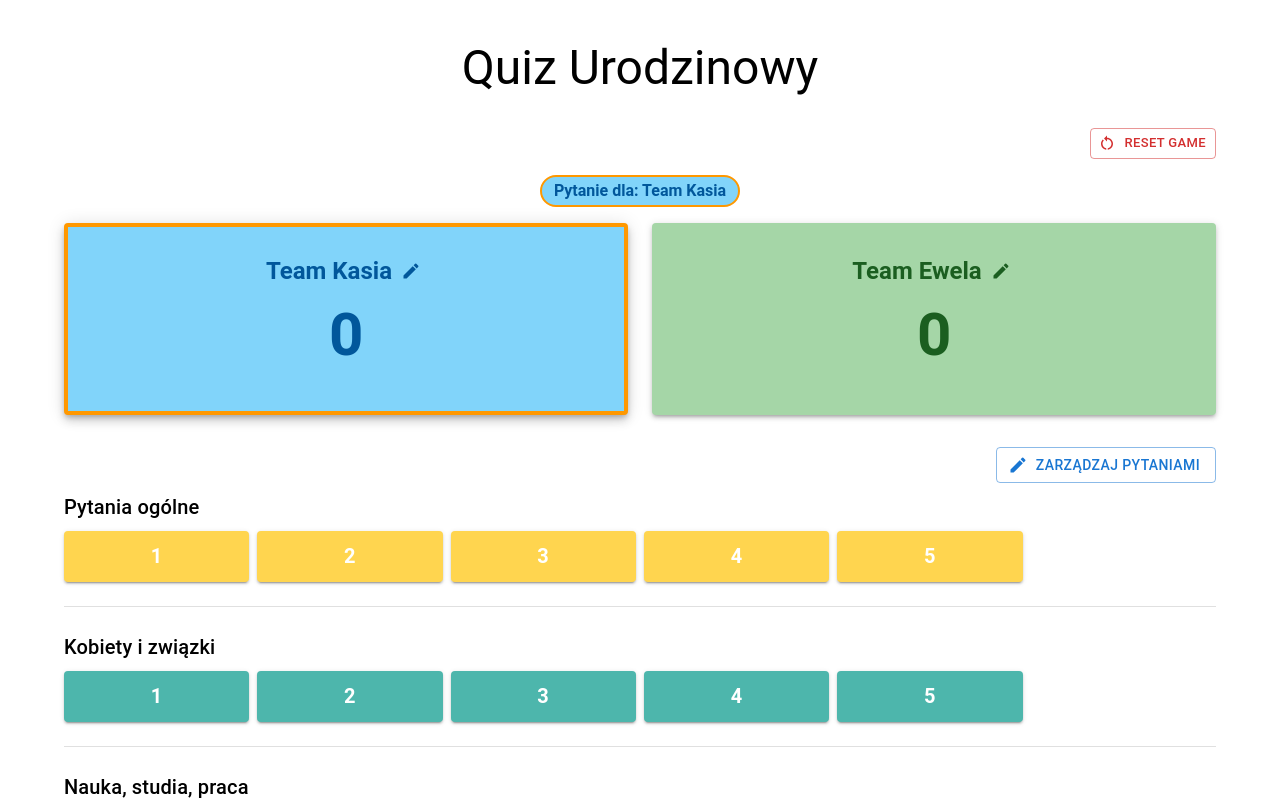
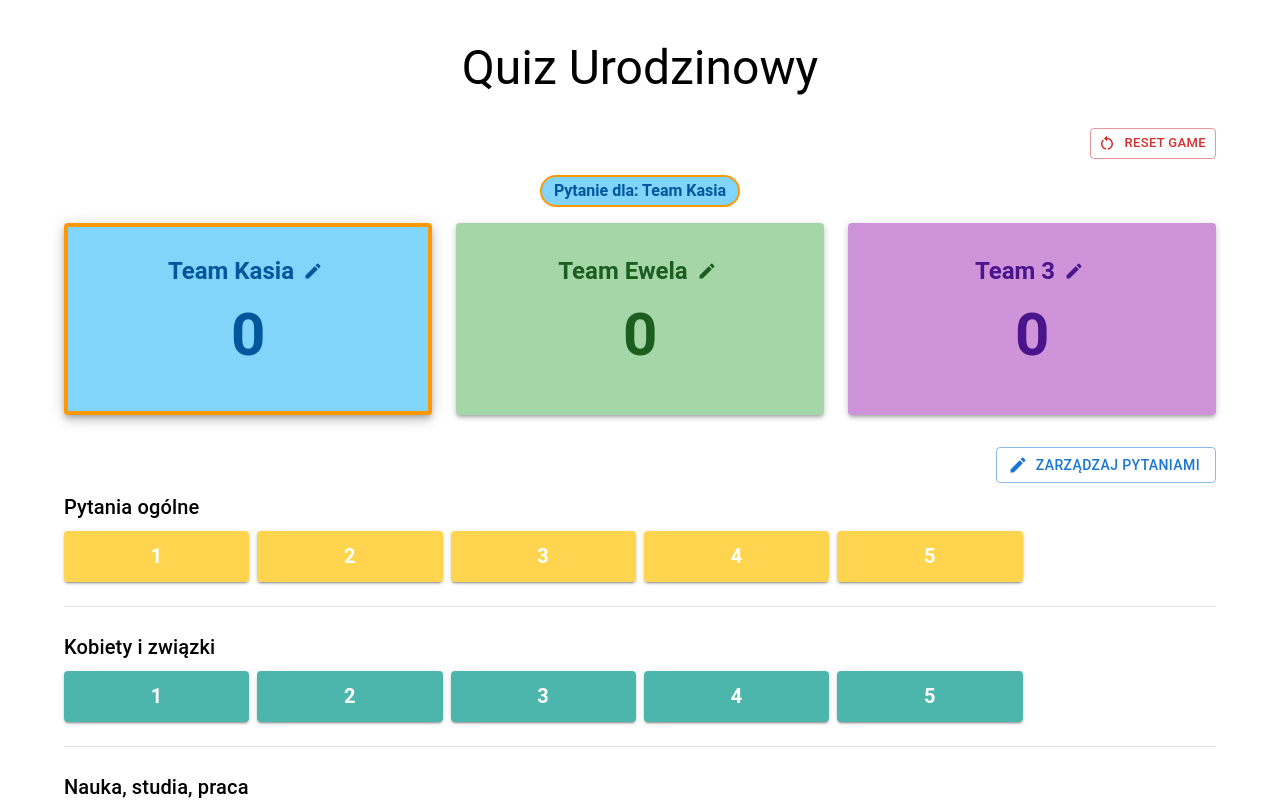
Before and after one commit to WojciechMoczydlowski/birthday-quiz-app, a React app: page / in a window 1280 px wide. Shown: the top 800 px of the page. Built offline with nearby package versions, Linux system fonts and the light colour scheme.

Commit message:
Change to 3 player game

```diff
--- a/src/App.tsx
+++ b/src/App.tsx
@@ -9,23 +9,34 @@ import { Question } from './types';
 
 const STORAGE_KEY = 'quiz-manager-state';
 const CONTENT_KEY = 'quiz-manager-content';
-const SET_LENGTH = 3;
+
+// Number of competing teams. Change this to add/remove teams; the dashboard and
+// all game logic adapt automatically.
+const NUM_TEAMS = 3;
+
+// Default team names, used the first time the app runs (each is editable in UI).
+const DEFAULT_TEAM_NAMES = ['Team Kasia', 'Team Ewela', 'Team 3'];
+
+export interface TeamState {
+  name: string;
+  score: number;
+  series: boolean[];
+}
 
 interface SavedState {
-  team1Score: number;
-  team2Score: number;
-  team1Series: boolean[];
-  team2Series: boolean[];
+  teams: TeamState[];
   answeredQuestions: number[];
-  currentTeam: 'team1' | 'team2';
-  team1Name?: string;
-  team2Name?: string;
+  currentTeamIndex: number;
 }
 
-const DEFAULT_TEAM1_NAME = 'Team Kasia';
-const DEFAULT_TEAM2_NAME = 'Team Ewela';
+const makeDefaultTeams = (): TeamState[] =>
+  Array.from({ length: NUM_TEAMS }, (_, i) => ({
+    name: DEFAULT_TEAM_NAMES[i] ?? `Team ${i + 1}`,
+    score: 0,
+    series: [],
+  }));
 
-const loadState = (): SavedState | null => {
+const loadState = (): any => {
   try {
     const saved = localStorage.getItem(STORAGE_KEY);
     if (saved) {
@@ -35,6 +46,41 @@ const loadState = (): SavedState | null => {
     console.error('Failed to load state from localStorage:', error);
   }
   return null;
+};
+
+// Builds the initial teams array, seeding from saved state when present. Handles
+// both the current array format and the older team1*/team2* format so existing
+// saves aren't lost, and gracefully grows/shrinks to NUM_TEAMS.
+const initTeams = (saved: any): TeamState[] => {
+  const teams = makeDefaultTeams();
+  if (!saved) return teams;
+
+  if (Array.isArray(saved.teams)) {
+    saved.teams.slice(0, NUM_TEAMS).forEach((t: Partial<TeamState>, i: number) => {
+      teams[i] = {
+        name: t?.name ?? teams[i].name,
+        score: typeof t?.score === 'number' ? t.score : 0,
+        series: Array.isArray(t?.series) ? t!.series! : [],
+      };
+    });
+  } else {
+    // Legacy two-team format.
+    if (typeof saved.team1Name === 'string') teams[0].name = saved.team1Name;
+    if (typeof saved.team1Score === 'number') teams[0].score = saved.team1Score;
+    if (teams[1] && typeof saved.team2Name === 'string') teams[1].name = saved.team2Name;
+    if (teams[1] && typeof saved.team2Score === 'number') teams[1].score = saved.team2Score;
+  }
+  return teams;
+};
+
+const initCurrentTeamIndex = (saved: any): number => {
+  if (saved) {
+    if (typeof saved.currentTeamIndex === 'number') {
+      return Math.min(Math.max(0, saved.currentTeamIndex), NUM_TEAMS - 1);
+    }
+    if (saved.currentTeam === 'team2') return Math.min(1, NUM_TEAMS - 1); // legacy
+  }
+  return 0;
 };
 
 const saveState = (state: SavedState) => {
@@ -377,26 +423,13 @@ const saveContent = (content: SavedContent) => {
 function App() {
   // Load initial state from localStorage
   const savedState = loadState();
-  const [team1Score, setTeam1Score] = useState(savedState?.team1Score ?? 0);
-  const [team2Score, setTeam2Score] = useState(savedState?.team2Score ?? 0);
-  const [team1Series, setTeam1Series] = useState<Array<boolean>>(
-    savedState?.team1Series ?? []
-  );
-  const [team2Series, setTeam2Series] = useState<Array<boolean>>(
-    savedState?.team1Series ?? []
-  );
+  const [teams, setTeams] = useState<TeamState[]>(() => initTeams(savedState));
   const [selectedQuestion, setSelectedQuestion] = useState<Question | null>(null);
   const [answeredQuestions, setAnsweredQuestions] = useState<Set<number>>(
     new Set(savedState?.answeredQuestions ?? [])
   );
-  const [currentTeam, setCurrentTeam] = useState<'team1' | 'team2'>(
-    savedState?.currentTeam ?? 'team1'
-  );
-  const [team1Name, setTeam1Name] = useState<string>(
-    savedState?.team1Name ?? DEFAULT_TEAM1_NAME
-  );
-  const [team2Name, setTeam2Name] = useState<string>(
-    savedState?.team2Name ?? DEFAULT_TEAM2_NAME
+  const [currentTeamIndex, setCurrentTeamIndex] = useState<number>(() =>
+    initCurrentTeamIndex(savedState)
   );
 
   // Quiz content (categories + questions) is now editable from the UI and
@@ -409,16 +442,11 @@ function App() {
   // Save state to localStorage whenever it changes
   useEffect(() => {
     saveState({
-      team1Score,
-      team2Score,
-      team1Series: Array.from(team1Series),
-      team2Series: Array.from(team2Series),
+      teams,
       answeredQuestions: Array.from(answeredQuestions),
-      currentTeam,
-      team1Name,
-      team2Name,
+      currentTeamIndex,
     });
-  }, [team1Score, team2Score, answeredQuestions, currentTeam, team1Name, team2Name]);
+  }, [teams, answeredQuestions, currentTeamIndex]);
 
   // Persist quiz content whenever categories or questions change.
   useEffect(() => {
@@ -475,18 +503,18 @@ function App() {
   };
 
   const switchTeam = () => {
-    setCurrentTeam((prev) => (prev === 'team1' ? 'team2' : 'team1'));
+    setCurrentTeamIndex((prev) => (prev + 1) % teams.length);
   };
 
   const handleQuestionClick = (question: Question) => {
     setSelectedQuestion(question);
   };
 
-  const countTrue = (arr: boolean[]) : number => {
-    let res = 0;
-    arr.forEach((val, _) => {if (val) { res += 1; }});
-    return res;
-  }
+  const handleTeamNameChange = (index: number, name: string) => {
+    setTeams((prev) =>
+      prev.map((t, i) => (i === index ? { ...t, name } : t))
+    );
+  };
 
   const handleAnswerClick = (questionId: number, answerIndex: number, isCorrect: boolean) => {
     if (answeredQuestions.has(questionId)) {
@@ -494,56 +522,14 @@ function App() {
     }
     setAnsweredQuestions(new Set([...answeredQuestions, questionId]));
 
-
-    // More complex scoring system based on sets and "penalty-like best of N rounds"
-    // The goal was to make game more balanced but it's not needed free play
-
-    // let nextTeam1Series = [...team1Series];
-    // let nextTeam2Series = [...team2Series];
-    // if (currentTeam === 'team1') {
-    //   nextTeam1Series.push(isCorrect);
-    // } else {
-    //   nextTeam2Series.push(isCorrect);
-    // }
-
-    // const answeredTotal = nextTeam1Series.length + nextTeam2Series.length;
-    // let nextBreak = 2 * SET_LENGTH;
-    // if (answeredTotal > 2 * SET_LENGTH) {
-    //   nextBreak = answeredTotal % 2 === 1 ? answeredTotal + 1 : answeredTotal;
-    // }
-    // nextBreak /= 2;
-    // const team1Left = nextBreak - nextTeam1Series.length;
-    // const team2Left = nextBreak - nextTeam2Series.length;
-
-
-    // if (countTrue(nextTeam1Series) > countTrue(nextTeam2Series) + team2Left) {
-    //   setTeam1Score((prev) => prev + 1);
-    //   setTeam1Series([])
-    //   setTeam2Series([])
-    //   setCurrentTeam((prev) => ((team1Score + team2Score + 1) % 2 === 0 ? 'team1' : 'team2'));
-    //   return;
-    // }
-
-    // if (countTrue(nextTeam2Series) > countTrue(nextTeam1Series) + team1Left) {
-    //   setTeam2Score((prev) => prev + 1);
-    //   setTeam2Series([])
-    //   setTeam1Series([])
-    //   setCurrentTeam((prev) => ((team1Score + team2Score + 1) % 2 === 0 ? 'team1' : 'team2'));
-    //   return;
-    // }
-    // setTeam1Series(nextTeam1Series);
-    // setTeam2Series(nextTeam2Series);
-
-
-    // If you want to use a complex scoring system you need to comment this scoring part (without switching teams)
-    if (currentTeam === 'team1') {
-      if (isCorrect) {
-        setTeam1Score((prev) => prev + 1);
-      }
-    } else {
-      if (isCorrect) {
-        setTeam2Score((prev) => prev + 1);
-      }
+    // Award a point to the current team when the answer is correct, then pass
+    // the turn to the next team (cycles through all teams).
+    if (isCorrect) {
+      setTeams((prev) =>
+        prev.map((t, i) =>
+          i === currentTeamIndex ? { ...t, score: t.score + 1 } : t
+        )
+      );
     }
 
     switchTeam();
@@ -556,13 +542,11 @@ function App() {
   const handleResetGame = () => {
     if (window.confirm('Are you sure you want to reset the game? This will clear all scores and answered questions.')) {
       localStorage.removeItem(STORAGE_KEY);
-      setTeam1Score(0);
-      setTeam2Score(0);
+      // Keep team names, reset scores and series.
+      setTeams((prev) => prev.map((t) => ({ ...t, score: 0, series: [] })));
       setAnsweredQuestions(new Set());
-      setCurrentTeam('team1');
+      setCurrentTeamIndex(0);
       setSelectedQuestion(null);
-      setTeam1Series([]);
-      setTeam2Series([]);
     }
   };
 
@@ -573,18 +557,10 @@ function App() {
       </Typography>
 
       <Dashboard
-        team1Score={team1Score}
-        team2Score={team2Score}
-        onTeam1ScoreChange={(delta) => setTeam1Score(prev => Math.max(0, prev + delta))}
-        onTeam2ScoreChange={(delta) => setTeam2Score(prev => Math.max(0, prev + delta))}
-        team1Series={team1Series}
-        team2Series={team2Series}
-        currentTeam={currentTeam}
+        teams={teams}
+        currentTeamIndex={currentTeamIndex}
         onResetGame={handleResetGame}
-        team1Name={team1Name}
-        team2Name={team2Name}
-        onTeam1NameChange={setTeam1Name}
-        onTeam2NameChange={setTeam2Name}
+        onTeamNameChange={handleTeamNameChange}
       />
 
       <Box sx={{ display: 'flex', justifyContent: 'flex-end', mt: 4, mb: 1 }}>
@@ -612,7 +588,6 @@ function App() {
           onAnswerClick={handleAnswerClick}
           onClose={handleCloseQuestion}
           isAnswered={answeredQuestions.has(selectedQuestion.id)}
-          currentTeam={currentTeam}
         />
       )}
 
--- a/src/categoryColors.ts
+++ b/src/categoryColors.ts
@@ -36,6 +36,9 @@ export const getCategoryColor = (
   category: string,
   categories: string[]
 ): CategoryColor => {
+  if (namedColors[category]) {
+    return namedColors[category];
+  }
   const idx = categories.indexOf(category);
   if (idx >= 0) {
     return palette[idx % palette.length];
--- a/src/components/Dashboard.tsx
+++ b/src/components/Dashboard.tsx
@@ -1,28 +1,38 @@
 import React, { useState } from 'react';
-import { Box, Paper, Typography, Grid, IconButton, ButtonGroup, Chip, Button, Stack, Avatar, TextField } from '@mui/material';
-import AddIcon from '@mui/icons-material/Add';
-import RemoveIcon from '@mui/icons-material/Remove';
+import { Box, Paper, Typography, Grid, IconButton, Chip, Button, Stack, Avatar, TextField } from '@mui/material';
 import RestartAltIcon from '@mui/icons-material/RestartAlt';
-import PenaltyShootout from './PenaltyTracker';
 import { green, red, grey } from '@mui/material/colors';
 import CheckIcon from '@mui/icons-material/Check';
 import CloseIcon from '@mui/icons-material/Close';
 import EditIcon from '@mui/icons-material/Edit';
 
+interface TeamView {
+  name: string;
+  score: number;
+  series: boolean[];
+}
+
 interface DashboardProps {
-  team1Score: number;
-  team2Score: number;
-  onTeam1ScoreChange: (delta: number) => void;
-  onTeam2ScoreChange: (delta: number) => void;
-  team1Series: boolean[];
-  team2Series: boolean[];
-  currentTeam: 'team1' | 'team2';
+  teams: TeamView[];
+  currentTeamIndex: number;
   onResetGame: () => void;
-  team1Name: string;
-  team2Name: string;
-  onTeam1NameChange: (name: string) => void;
-  onTeam2NameChange: (name: string) => void;
+  onTeamNameChange: (index: number, name: string) => void;
 }
+
+// Light card colors (with a matching dark text color) per team. Cycles if there
+// are more teams than palette entries. The active team is marked with an orange
+// border, so orange is intentionally avoided here.
+const teamColors = [
+  { bg: '#81d4fa', text: '#01579b' }, // light blue
+  { bg: '#a5d6a7', text: '#1b5e20' }, // light green
+  { bg: '#ce93d8', text: '#4a148c' }, // light purple
+  { bg: '#fff59d', text: '#f57f17' }, // light yellow
+  { bg: '#ef9a9a', text: '#b71c1c' }, // light red
+];
+
+const ACTIVE_BORDER = '#ff9800';
+
+const colorFor = (index: number) => teamColors[index % teamColors.length];
 
 type ShotStatus = 'goal' | 'miss' | null;
 
@@ -56,46 +66,30 @@ const renderShotIcon = (status: ShotStatus, index: number) => {
 };
 
 const Dashboard: React.FC<DashboardProps> = ({
-  team1Score,
-  team2Score,
-  onTeam1ScoreChange,
-  onTeam2ScoreChange,
-  team1Series,
-  team2Series,
-  currentTeam,
+  teams,
+  currentTeamIndex,
   onResetGame,
-  team1Name,
-  team2Name,
-  onTeam1NameChange,
-  onTeam2NameChange,
+  onTeamNameChange,
 }) => {
-  const team1ShotStatuses = team1Series.map((value, _) => value === true ? 'goal' : 'miss');
-  const team2ShotStatuses = team2Series.map((value, _) => value === true ? 'goal' : 'miss');
-
-  const [editingTeam, setEditingTeam] = useState<'team1' | 'team2' | null>(null);
+  const [editingIndex, setEditingIndex] = useState<number | null>(null);
   const [draftName, setDraftName] = useState('');
 
-  const startEdit = (team: 'team1' | 'team2', currentName: string) => {
-    setEditingTeam(team);
+  const startEdit = (index: number, currentName: string) => {
+    setEditingIndex(index);
     setDraftName(currentName);
   };
 
-  const cancelEdit = () => setEditingTeam(null);
+  const cancelEdit = () => setEditingIndex(null);
 
-  const commitEdit = (onChange: (name: string) => void) => {
+  const commitEdit = (index: number) => {
     const trimmed = draftName.trim();
     if (trimmed) {
-      onChange(trimmed);
+      onTeamNameChange(index, trimmed);
     }
-    setEditingTeam(null);
+    setEditingIndex(null);
   };
 
-  const renderTeamName = (
-    team: 'team1' | 'team2',
-    name: string,
-    color: string,
-    onChange: (name: string) => void
-  ) => (
+  const renderTeamName = (index: number, name: string, color: string) => (
     <Box
       sx={{
         display: 'flex',
@@ -106,13 +100,13 @@ const Dashboard: React.FC<DashboardProps> = ({
         minHeight: 40,
       }}
     >
-      {editingTeam === team ? (
+      {editingIndex === index ? (
         <>
           <TextField
             value={draftName}
             onChange={(e) => setDraftName(e.target.value)}
             onKeyDown={(e) => {
-              if (e.key === 'Enter') commitEdit(onChange);
+              if (e.key === 'Enter') commitEdit(index);
               if (e.key === 'Escape') cancelEdit();
             }}
             autoFocus
@@ -131,7 +125,7 @@ const Dashboard: React.FC<DashboardProps> = ({
           />
           <IconButton
             size="small"
-            onClick={() => commitEdit(onChange)}
+            onClick={() => commitEdit(index)}
             sx={{ color }}
             aria-label="Zapisz nazwę drużyny"
           >
@@ -153,7 +147,7 @@ const Dashboard: React.FC<DashboardProps> = ({
           </Typography>
           <IconButton
             size="small"
-            onClick={() => startEdit(team, name)}
+            onClick={() => startEdit(index, name)}
             sx={{ color }}
             aria-label="Edytuj nazwę drużyny"
           >
@@ -163,6 +157,11 @@ const Dashboard: React.FC<DashboardProps> = ({
       )}
     </Box>
   );
+
+  // Distribute the 12-column grid evenly across the teams (min 1 col wide).
+  const colSize = Math.max(1, Math.floor(12 / Math.max(1, teams.length)));
+  const activeColor = colorFor(currentTeamIndex);
+  const activeName = teams[currentTeamIndex]?.name ?? '';
 
   return (
     <Box>
@@ -177,94 +176,52 @@ const Dashboard: React.FC<DashboardProps> = ({
           Reset Game
         </Button>
       </Box>
-      <Box sx={{ display: 'flex', justifyContent: 'center', mt: 2, mb: 2}}>
+      <Box sx={{ display: 'flex', justifyContent: 'center', mt: 2, mb: 2 }}>
         <Chip
-          label={`Pytanie dla: ${currentTeam !== 'team1' ? team2Name : team1Name}`}
+          label={`Pytanie dla: ${activeName}`}
           color="default"
           sx={{
-            backgroundColor: currentTeam === 'team1' ? '#81d4fa' : '#a5d6a7',
-            color: currentTeam === 'team1' ? '#01579b' : '#1b5e20',
-            border: '2px solid #ff9800',
+            backgroundColor: activeColor.bg,
+            color: activeColor.text,
+            border: `2px solid ${ACTIVE_BORDER}`,
             fontSize: '1rem',
             fontWeight: 600,
           }}
         />
       </Box>
-      <Grid container spacing={3} sx={{ mb: 4 }}>
-      <Grid item xs={6}>
+      <Grid container spacing={3} sx={{ mb: 4 }} justifyContent="center">
+        {teams.map((team, index) => {
+          const colors = colorFor(index);
+          const isActive = index === currentTeamIndex;
+          const shotStatuses: ShotStatus[] = team.series.map((v) =>
+            v === true ? 'goal' : 'miss'
+          );
+          return (
+            <Grid item xs={12} sm={colSize} key={index}>
               <Paper
                 elevation={3}
                 sx={{
                   p: 3,
                   textAlign: 'center',
-            backgroundColor: '#81d4fa',
-            color: '#01579b',
-            border: currentTeam === 'team1' ? '4px solid #ff9800' : '4px solid transparent',
-            boxShadow: currentTeam === 'team1' ? 6 : 3,
+                  backgroundColor: colors.bg,
+                  color: colors.text,
+                  border: isActive
+                    ? `4px solid ${ACTIVE_BORDER}`
+                    : '4px solid transparent',
+                  boxShadow: isActive ? 6 : 3,
                 }}
               >
-          {renderTeamName('team1', team1Name, '#01579b', onTeam1NameChange)}
-          <Typography variant="h2" fontWeight="bold" sx={{ mb: 2, color: '#01579b' }}>
-            {team1Score}
+                {renderTeamName(index, team.name, colors.text)}
+                <Typography variant="h2" fontWeight="bold" sx={{ mb: 2, color: colors.text }}>
+                  {team.score}
                 </Typography>
                 <Stack direction="row" spacing={1.5} justifyContent="center" alignItems="center">
-              {team1ShotStatuses.map((val, idx) => renderShotIcon(val, idx))}
+                  {shotStatuses.map((val, idx) => renderShotIcon(val, idx))}
                 </Stack>
-          {/* <ButtonGroup variant="contained" sx={{ backgroundColor: 'rgba(21, 101, 192, 0.2)' }}>
-            <IconButton
-              onClick={() => onTeam1ScoreChange(-1)}
-              sx={{ color: '#1565c0' }}
-              size="small"
-            >
-              <RemoveIcon />
-            </IconButton>
-            <IconButton
-              onClick={() => onTeam1ScoreChange(1)}
-              sx={{ color: '#1565c0' }}
-              size="small"
-            >
-              <AddIcon />
-            </IconButton>
-          </ButtonGroup> */}
               </Paper>
             </Grid>
-      <Grid item xs={6}>
-        <Paper
-          elevation={3}
-          sx={{
-            p: 3,
-            textAlign: 'center',
-            backgroundColor: '#a5d6a7',
-            color: '#1b5e20',
-            border: currentTeam === 'team2' ? '4px solid #ff9800' : '4px solid transparent',
-            boxShadow: currentTeam === 'team2' ? 6 : 3,
-          }}
-        >
-          {renderTeamName('team2', team2Name, '#1b5e20', onTeam2NameChange)}
-          <Typography variant="h2" fontWeight="bold" sx={{ mb: 2, color: '#1b5e20' }}>
-            {team2Score}
-          </Typography>
-          <Stack direction="row" spacing={1.5} justifyContent="center" alignItems="center">
-              {team2ShotStatuses.map((val, idx) => renderShotIcon(val, idx))}
-          </Stack>
-          {/* <ButtonGroup variant="contained" sx={{ backgroundColor: 'rgba(198, 40, 40, 0.2)' }}>
-            <IconButton
-              onClick={() => onTeam2ScoreChange(-1)}
-              sx={{ color: '#c62828' }}
-              size="small"
-            >
-              <RemoveIcon />
-            </IconButton>
-            <IconButton
-              onClick={() => onTeam2ScoreChange(1)}
-              sx={{ color: '#c62828' }}
-              size="small"
-            >
-              <AddIcon />
-            </IconButton>
-          </ButtonGroup> */}
-        </Paper>
-      </Grid>
+          );
+        })}
       </Grid>
     </Box>
   );
--- a/src/components/QuestionModal.tsx
+++ b/src/components/QuestionModal.tsx
@@ -16,7 +16,6 @@ interface QuestionModalProps {
   onAnswerClick: (questionId: number, answerIndex: number, isCorrect: boolean) => void;
   onClose: () => void;
   isAnswered: boolean;
-  currentTeam: 'team1' | 'team2';
 }
 
 const QuestionModal: React.FC<QuestionModalProps> = ({
@@ -24,7 +23,6 @@ const QuestionModal: React.FC<QuestionModalProps> = ({
   onAnswerClick,
   onClose,
   isAnswered,
-  currentTeam,
 }) => {
   const [selectedAnswerIndex, setSelectedAnswerIndex] = useState<number | null>(null);
 
```
Lines whose indentation alone changed are shown as unchanged.
